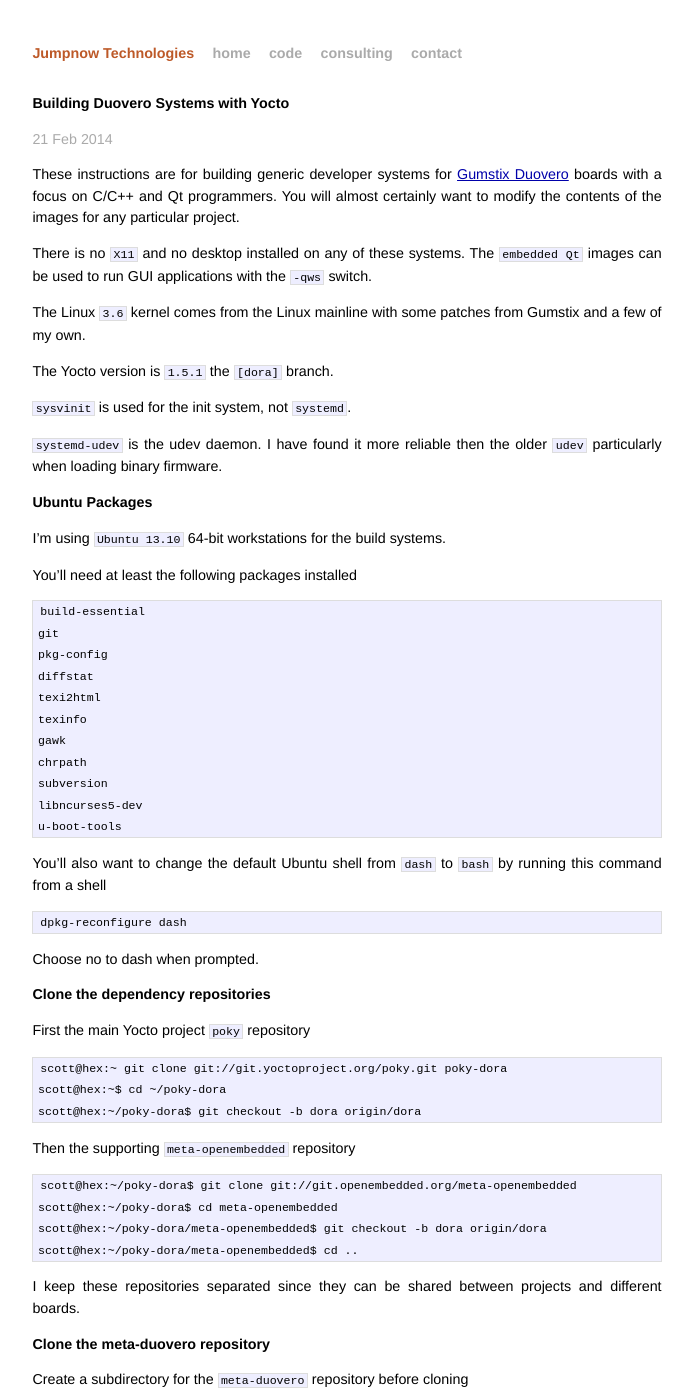
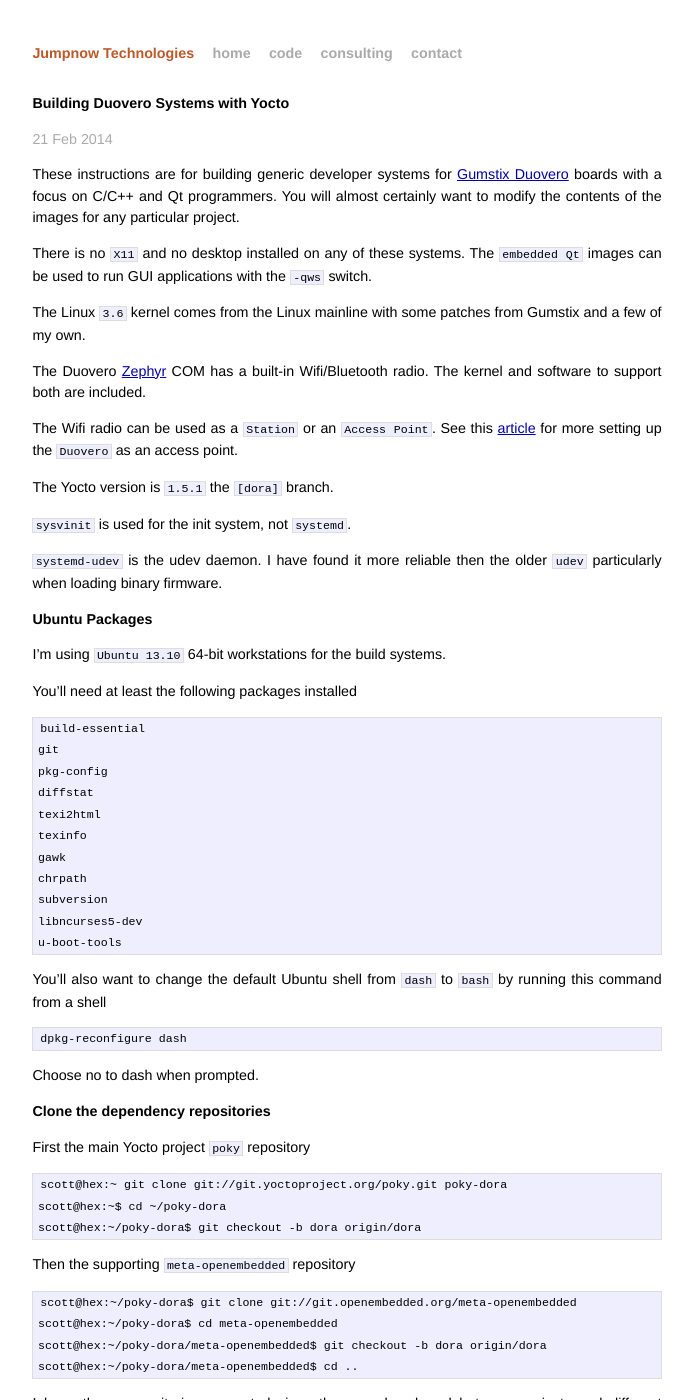
Before and after one commit to jumpnow/jumpnowtek-site, a Jekyll site: the page built from _posts/2014-02-21-Duovero-Systems-with-Yocto.md, in a window 1280 px wide and 1400 px high. Shown: the whole window, without its empty margins (293-986 px from the left). Built offline with Jekyll 4.4.1, drawn with Linux system fonts in a browser that asks for light colours; Markdown is read by kramdown in place of the engine named in the settings; some of the changed text lies outside the part shown.

Commit message:
Minor updates to Yocto posts

```diff
--- a/_posts/2014-02-21-Duovero-Systems-with-Yocto.md
+++ b/_posts/2014-02-21-Duovero-Systems-with-Yocto.md
@@ -17,6 +17,12 @@
 
 The Linux `3.6` kernel comes from the Linux mainline with some patches from
 Gumstix and a few of my own.
+
+The Duovero [Zephyr][duovero-zephyr] COM has a built-in Wifi/Bluetooth radio.
+The kernel and software to support both are included.
+
+The Wifi radio can be used as a `Station` or an `Access Point`. See this
+[article][duovero-ap] for more setting up the `Duovero` as an access point.
 
 The Yocto version is `1.5.1` the `[dora]` branch.
 
@@ -70,7 +76,7 @@
 
 ### Clone the meta-duovero repository
 
-Create a subdirectory for the `meta-duovero` repository before cloning
+Create a sub-directory for the `meta-duovero` repository before cloning
 
     scott@hex:~/poky-dora$ cd ..
     scott@hex:~$ mkdir duovero
@@ -345,5 +345,7 @@
 
 
 [duovero]: https://store.gumstix.com/index.php/category/43/
+[duovero-zephyr]: https://store.gumstix.com/index.php/products/355/
+[duovero-ap]: http://www.jumpnowtek.com/gumstix/duovero/Duovero-Access-Point.html
 [syntrocore]: https://github.com/Syntro/SyntroCore
 [syntrolcam]: https://github.com/Syntro/SyntroLCam
```
Also changed, not shown: other parts of _posts/2014-02-21-Duovero-Systems-with-Yocto.md (+1 -7 lines), _posts/2014-02-25-Overo-Systems-with-Yocto.md (+0 -5 lines).
